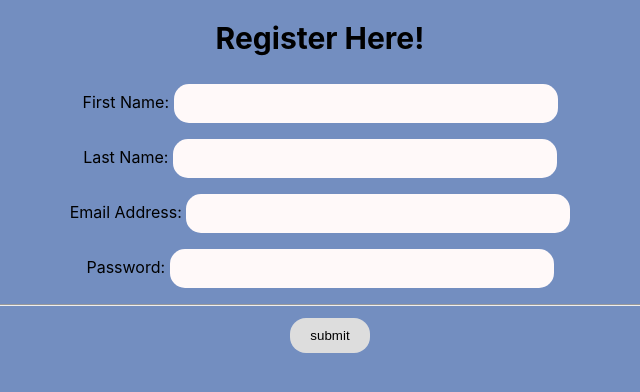
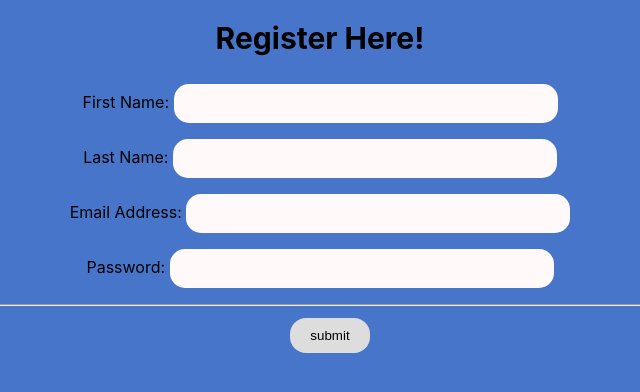
Before and after one commit to SandaliTharuki/write-to-us, a React (Create React App) app: page / in a window 1280 px wide. Shown: the top 392 px of the page, without its empty margins (320-960 px from the left). Built offline with nearby package versions, Linux system fonts and the light colour scheme.

Commit message:
background changed in register form

```diff
--- a/src/Components/CSS/Register.css
+++ b/src/Components/CSS/Register.css
@@ -1,5 +1,5 @@
 body{
-    background-color: #738ec0;
+    background-color: #4775c9;
 
   }
   h1{
```
